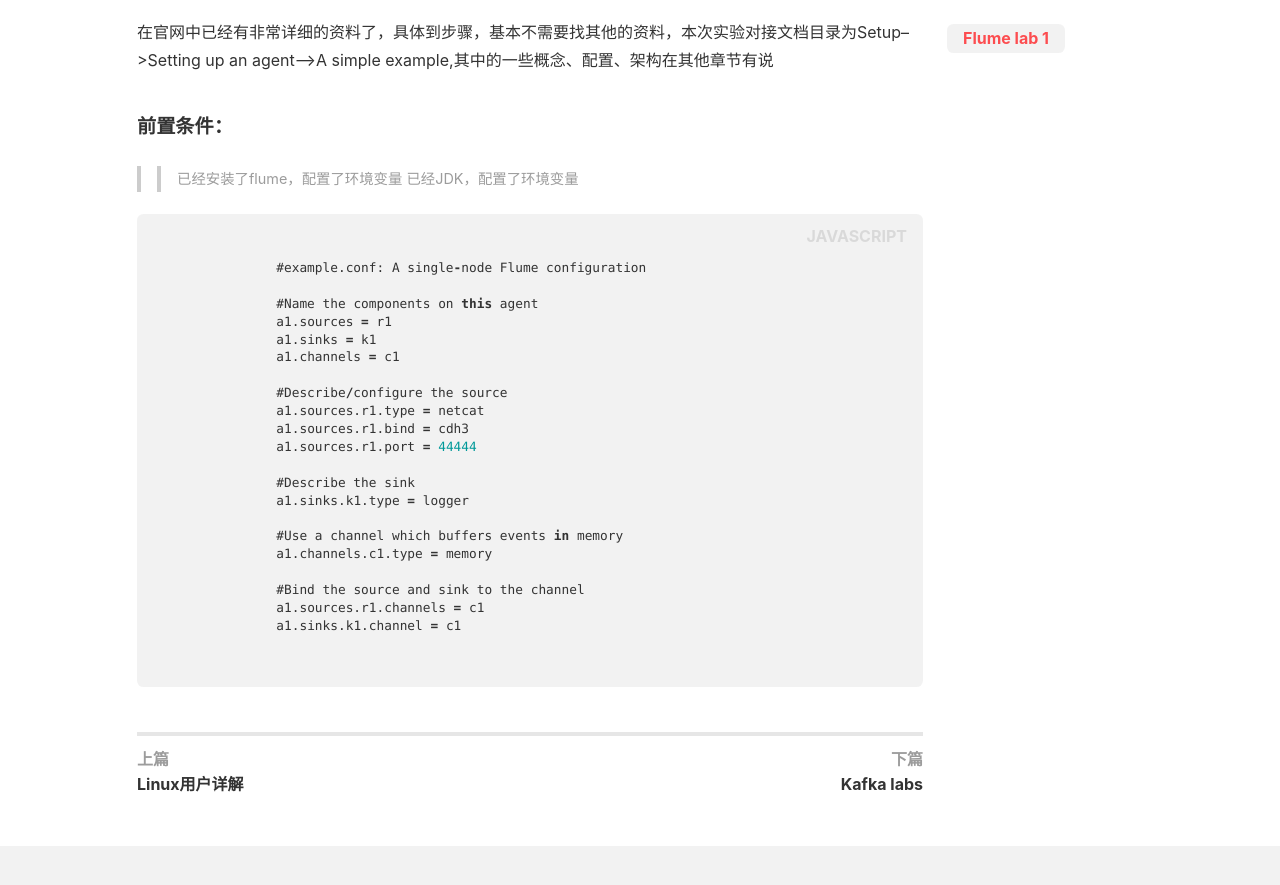
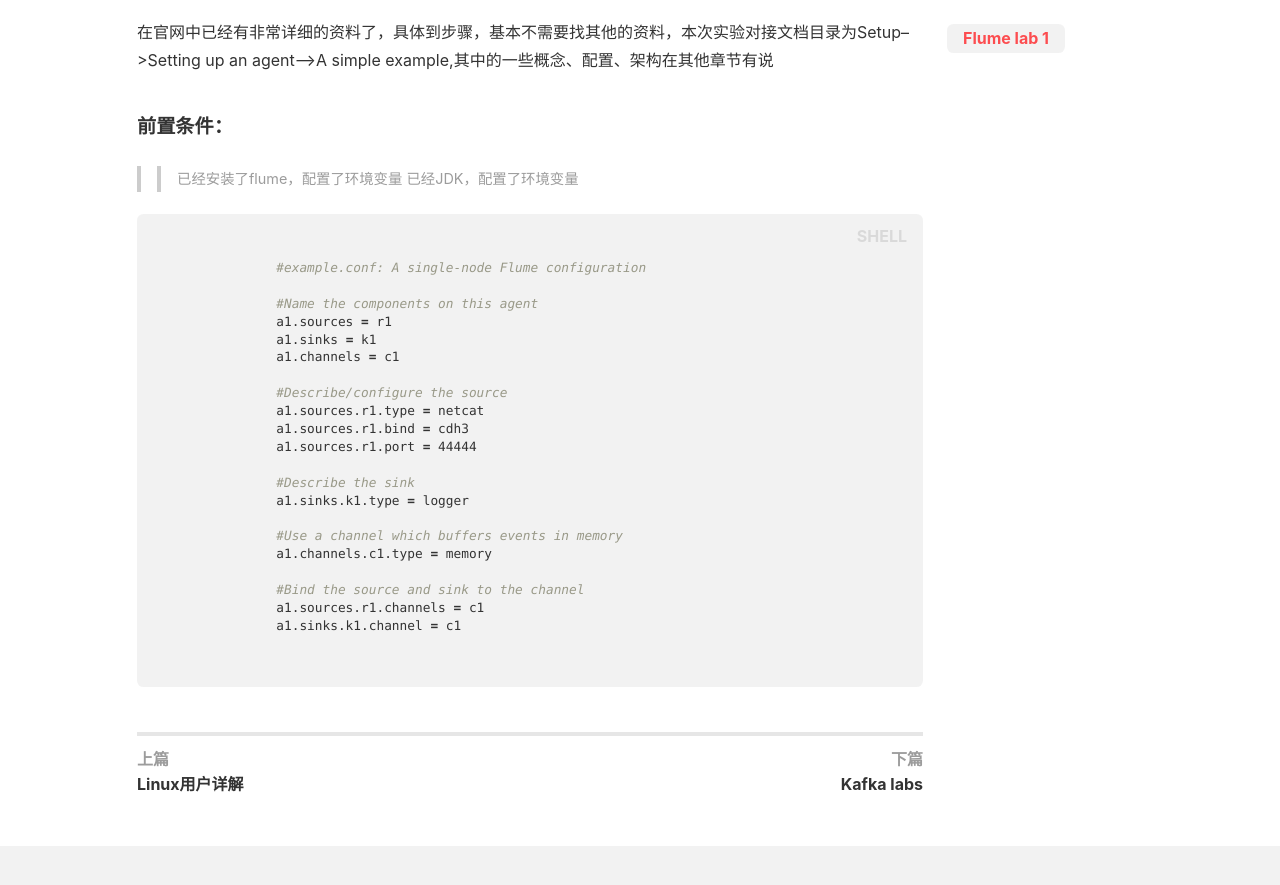
Before and after one commit to Ccccong/Ccccong.github.io, a Jekyll site: the page built from _posts/2018-06-12-Flume lab1.md, in a window 1280 px wide and 900 px high, scrolled down 550 px. Shown: the top 885 px of the window. Built offline with Jekyll 4.4.1, drawn with Linux system fonts in a browser that asks for light colours; nearby versions of some CDN libraries.

Commit message:
Update Flume lab1

```diff
--- a/_posts/2018-06-12-Flume lab1.md
+++ b/_posts/2018-06-12-Flume lab1.md
@@ -17,7 +17,7 @@ tags: Hadoop
 >> 已经安装了flume，配置了环境变量
 >> 已经JDK，配置了环境变量
 
-		{% highlight javascript %}
+		{% highlight shell %}
 		#example.conf: A single-node Flume configuration
 
 		#Name the components on this agent
@@ -40,4 +40,4 @@ tags: Hadoop
 		a1.sources.r1.channels = c1
 		a1.sinks.k1.channel = c1
 
-		{% endhighlight javascript %}
+		{% endhighlight shell %}
```
